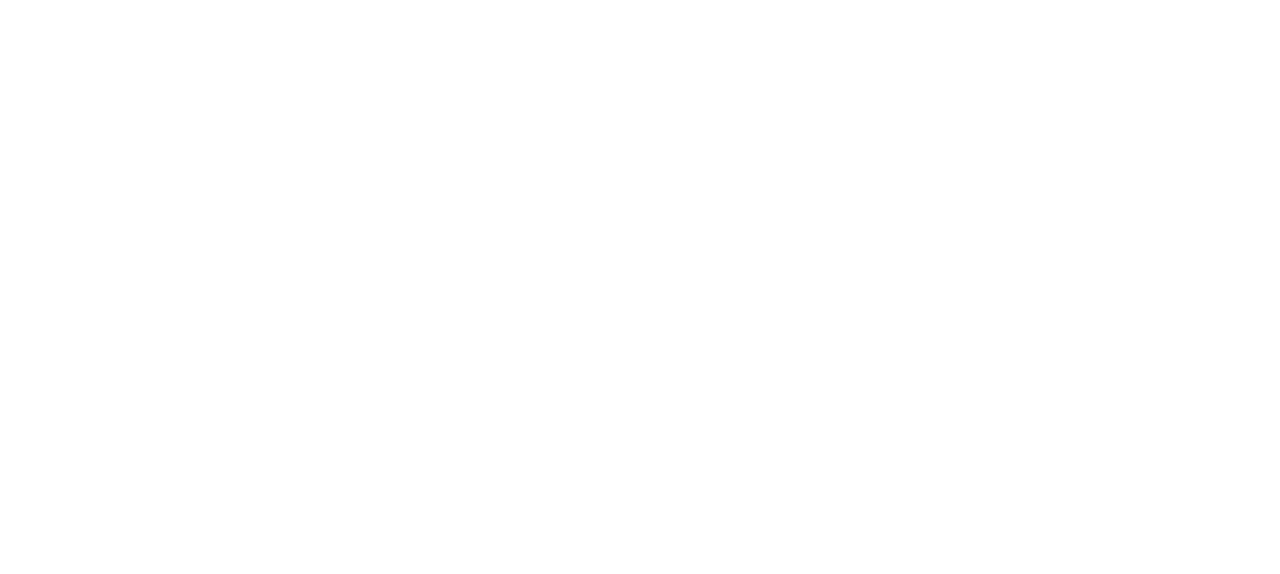
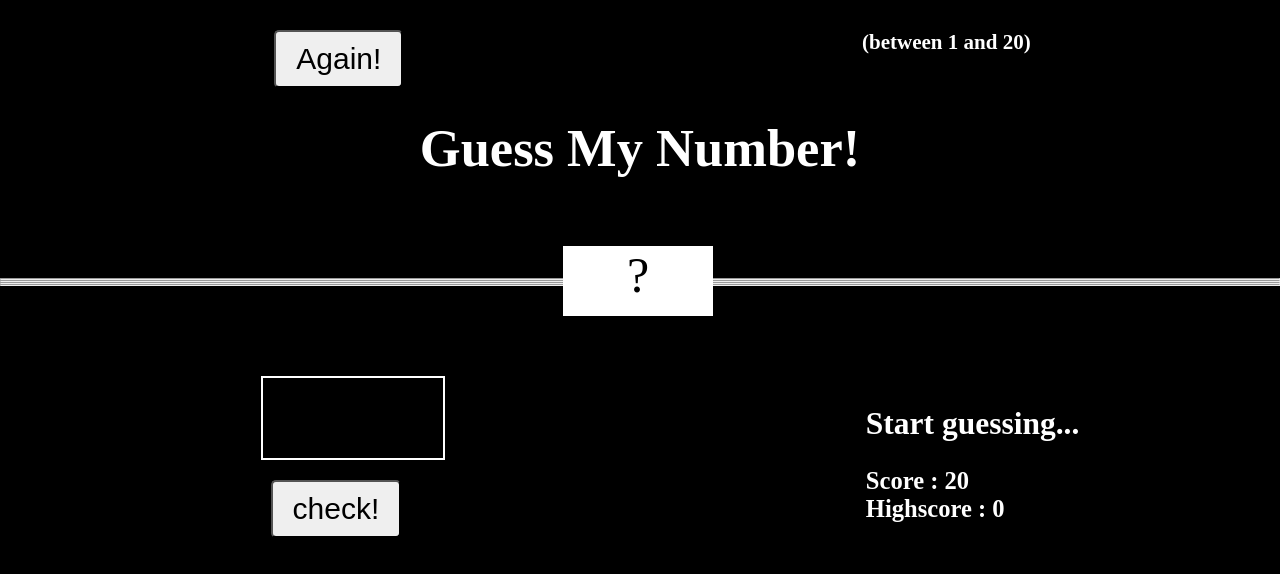
Before and after one commit to teston-25/git-works, a plain HTML site: page index.html in a window 1280 px wide. Drawn offline with Linux system fonts and the light colour scheme.

Commit message:
version 1 restored

```diff
--- a/index.html
+++ b/index.html
@@ -3,9 +3,38 @@
 <head>
     <meta charset="UTF-8">
     <meta name="viewport" content="width=device-width, initial-scale=1.0">
-    <title>Document2</title>
+    <link rel="stylesheet" href="style.css">
+    <title>Demo</title>
 </head>
 <body>
+    <div class="main-body">
+        <div class="header">
+            <button class="btn again">Again!</button>
+            <section class="right">
+                <h4>(between 1 and 20)</h4>
+            </section>
+        </div>
+        <div class="intro-body">
+            <section class="intro-heading">
+                <h1>guess my number!</h1>
+            </section>
+            <hr><hr><hr><hr>
+            <div class="inp">?</div>
+        </div>
+        <div class="main">
+            <section class="left-main">
+                <article><input type="number" class="guess"></article>
+                <button class="btn check">check!</button>
+            </section>
+            <section class="right-main">
+                <h1 class="message">Start guessing...</h1>
+                <br>
+                <h3 class="label-score">Score : <span class="score">20</span></h3>
+                <h3 class="label-highscore">Highscore : <span class="highscore">0</span></h3>
+            </section>
+        </div>
+    </div>
 
+    <script src="script.js"></script>
 </body>
 </html>
--- a/script.js
+++ b/script.js
@@ -1 +1,50 @@
-console.log('version 2');
+// document.querySelector('.message').textContent="correct number";
+// document.querySelector('.score').textContent="19"
+let random=Math.trunc((Math.random()*20));
+let x=20;
+let hs=0;
+const messageDisplay=function(message){
+    document.querySelector(".message").textContent=message;
+};
+
+document.querySelector('.check').addEventListener('click',function(){
+
+        const guess= Number(document.querySelector('.guess').value);
+        console.log(guess);
+        if(!guess){
+            messageDisplay('please enter a number!');
+        }
+        else if(guess !== random){
+            if(x>1){
+                messageDisplay( guess > random ?"Too high!" : "Too low!");
+                x--;
+                document.querySelector('.score').textContent=x;
+            }
+            else{
+                messageDisplay("🚀You lost the game");
+                document.querySelector('.score').textContent=0;
+            }
+
+        }
+        else if(guess == random){
+            messageDisplay("👍Correct number");
+            document.body.style.background="yellowgreen";
+            document.querySelector('.inp').textContent=random;
+            if(x > hs){
+                hs=x;
+                document.querySelector('.highscore').textContent=hs;
+            }
+            else{
+                document.querySelector('.highscore').textContent=hs;
+            }
+        }
+})
+document.querySelector('.again').addEventListener('click',function(){
+    random=Math.trunc((Math.random()*20));
+    x=20;
+    document.body.style.background="black";
+    document.querySelector('.inp').textContent="?";
+    document.querySelector('.score').textContent=x;
+    messageDisplay("Start guessing...");
+    document.querySelector('.guess').value='';
+})
--- a/style.css
+++ b/style.css
@@ -1,4 +1,73 @@
 *{
-    margin: 10;
-    padding: 20;
+    margin: 0;
+    padding: 0;
 }
+body{
+    background: black;
+}
+.header {
+    display: flex;
+    justify-content: space-around;
+    margin: 30px 20px;
+}
+.btn{
+    padding: 10px 20px;
+    font-size: 30px;
+    border-radius: 5px;
+}
+.again{
+    margin-left: 25px;
+}
+.main-body .right{
+    color: white;
+    font-size: 21px;
+}
+.intro-heading{
+    font-size: 35px;
+    text-transform: capitalize;
+    color: white;
+    text-align: center;
+    margin-bottom:100px;
+}
+.intro-body .inp{
+    width: 150px;
+    height: 70px;
+    background: white;
+    font-size: 50px;
+    text-align: center;
+    position: relative;
+    left: 44%;
+    top: -40px;
+}
+.main{
+    display: flex;
+    justify-content: space-around;
+}
+.left-main{
+    display: block;
+    margin: 20px;
+}
+.left-main .guess{
+    width: 160px;
+    height: 60px;
+    margin-bottom: 20px;
+    background: transparent;
+    border: 2px white solid;
+    color: white;
+    font-size: 45px;
+}
+.left-main article{
+    margin-left: 40px;
+}
+.left-main article input{
+    text-align: center;
+    padding: 10px;
+}
+.check{
+    margin-left: 50px;
+}
+.right-main{
+    margin-top: 50px;
+    color: white;
+    font-size: 21px;
+}
```
